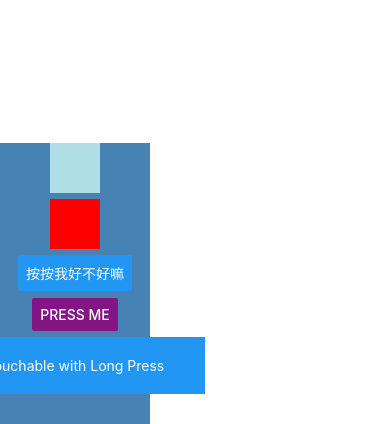
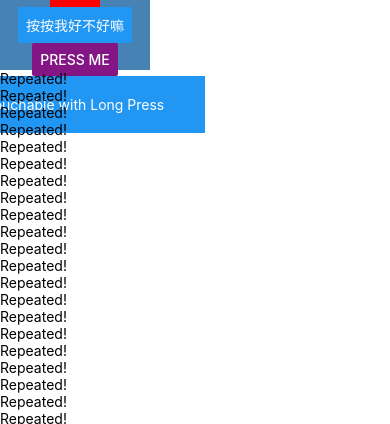
Before and after one commit to Yizhiqing/ml-mobile, a React Native app: screen / in a window 390 px wide. Shown: the part 420-844 px from the top of the page. Built offline with nearby package versions, Linux system fonts and the light colour scheme.

Commit message:
A scrollview.

```diff
--- a/App.js
+++ b/App.js
@@ -1,10 +1,10 @@
 import React, { Component } from 'react';
-import { StyleSheet, Text, TextInput, View, Image, Button, Alert, TouchableHighlight } from 'react-native';
+import { StyleSheet, Text, TextInput, View, ScrollView, FlatList, Image, Button, Alert, TouchableHighlight, } from 'react-native';
 
 export default class App extends Component {
   constructor(props) {
     super(props);
-    this.state = {text: ''};
+    this.state = { text: '' };
   }
 
   _onPressButton() {
@@ -20,28 +20,28 @@ export default class App extends Component {
       uri: 'https://upload.wikimedia.org/wikipedia/commons/thumb/9/9b/Cavendish_Banana_DS.jpg/1200px-Cavendish_Banana_DS.jpg'
     };
     return (
-      <View style={{flex: 1}}>
-        <View style={{flex:2}}>
+      <ScrollView style={{ flex: 1 }}>
+        <View style={{ flex: 2 }}>
           <View style={styles.container}>
             <TextInput
-              style={{height: 40, width:200}}
+              style={{ height: 40, width: 200 }}
               placeholder="请在这里输入点东西吧。"
-              onChangeText={(text) => this.setState({text})}
+              onChangeText={(text) => this.setState({ text })}
             />
-            <Text style={{padding: 10, fontSize: 42}}>
+            <Text style={{ padding: 10, fontSize: 42 }}>
               {this.state.text}
             </Text>
             <Text>This is my first mobile application.</Text>
             <Text>这是我的第一个移动应用。</Text>
             <Text>俺の初めてのモバイルアプリだよ。</Text>
-            <Image source={pic} style={{width: 193, height: 110}}/>
+            <Image source={pic} style={{ width: 193, height: 110 }} />
             <Greeting name='Rexxar' />
           </View>
         </View>
-        <View style={{flex:1, width: 150, height: 150, backgroundColor: 'steelblue'}} >
-          <View style={{flex: 1, flexDirection: 'column', justifyContent: 'space-between',alignItems: 'center',}}>
-            <View style={{width: 50, height: 50, backgroundColor: 'powderblue'}} />
-            <View style={{width: 50, height: 50, backgroundColor: 'red'}} />
+        <View style={{ flex: 1, width: 150, height: 150, backgroundColor: 'steelblue' }} >
+          <View style={{ flex: 1, flexDirection: 'column', justifyContent: 'space-between', alignItems: 'center', }}>
+            <View style={{ width: 50, height: 50, backgroundColor: 'powderblue' }} />
+            <View style={{ width: 50, height: 50, backgroundColor: 'red' }} />
             <Button
               onPress={() => {
                 Alert.alert('You tapped the button!');
@@ -60,7 +60,43 @@ export default class App extends Component {
             </TouchableHighlight>
           </View>
         </View>
+        <Text>Repeated!</Text>
+        <Text>Repeated!</Text>
+        <Text>Repeated!</Text>
+        <Text>Repeated!</Text>
+        <Text>Repeated!</Text>
+        <Text>Repeated!</Text>
+        <Text>Repeated!</Text>
+        <Text>Repeated!</Text>
+        <Text>Repeated!</Text>
+        <Text>Repeated!</Text>
+        <Text>Repeated!</Text>
+        <Text>Repeated!</Text>
+        <Text>Repeated!</Text>
+        <Text>Repeated!</Text>
+        <Text>Repeated!</Text>
+        <Text>Repeated!</Text>
+        <Text>Repeated!</Text>
+        <Text>Repeated!</Text>
+        <Text>Repeated!</Text>
+        <Text>Repeated!</Text>
+        <Text>Repeated!</Text>
+        <View style={styles.container}>
+        <FlatList
+          data={[
+            {key: 'Devin'},
+            {key: 'Jackson'},
+            {key: 'James'},
+            {key: 'Joel'},
+            {key: 'John'},
+            {key: 'Jillian'},
+            {key: 'Jimmy'},
+            {key: 'Julie'},
+          ]}
+          renderItem={({item}) => <Text style={styles.item}>{item.key}</Text>}
+        />
       </View>
+      </ScrollView>
     );
   }
 }
@@ -68,7 +104,7 @@ export default class App extends Component {
 class Greeting extends Component {
   constructor(props) {
     super(props);
-    this.state = {isShowingText: true};
+    this.state = { isShowingText: true };
 
     // Toggle the state every second
     setInterval(() => {
```
Lines whose indentation alone changed are shown as unchanged.
